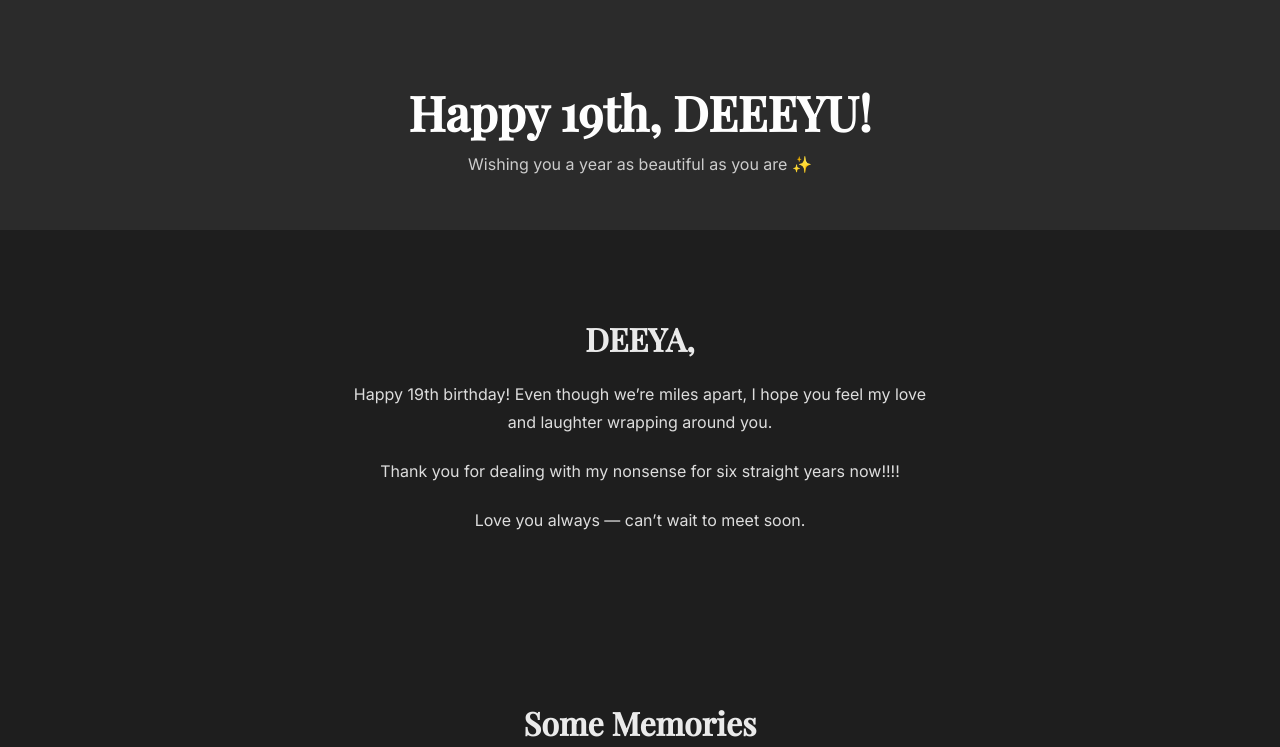
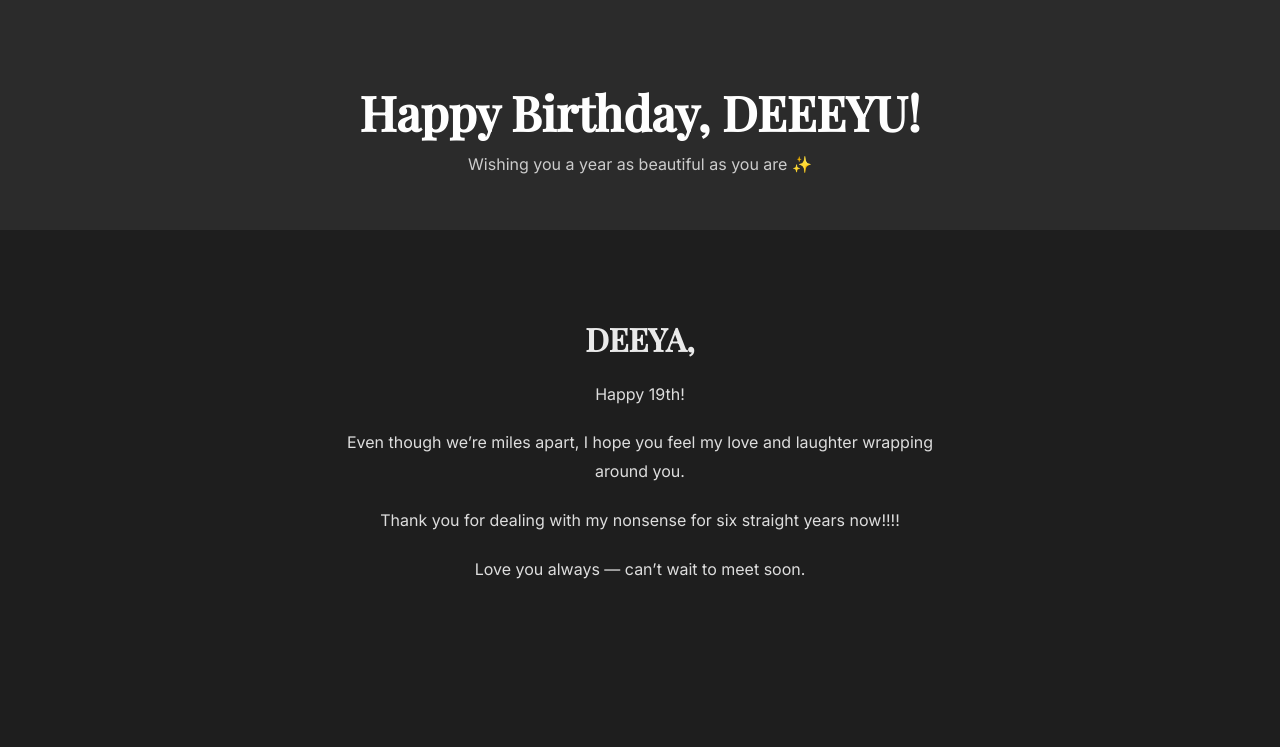
Before and after one commit to ishaan0106/birthdayyy, a plain HTML site: page index.html in a window 1280 px wide. Shown: the top 747 px of the page. Drawn offline with nearby package versions, Linux system fonts and the light colour scheme; a web font is replaced by a local one.

Commit message:
Update index.html

```diff
--- a/index.html
+++ b/index.html
@@ -86,14 +86,15 @@
 </head>
 <body>
   <header>
-    <h1>Happy 19th, DEEEYU! </h1>
+    <h1>Happy Birthday, DEEEYU! </h1>
     <p>Wishing you a year as beautiful as you are ✨</p>
   </header>
 
   <section class="message">
     <h2>DEEYA,</h2>
     <p>
-      Happy 19th birthday!
+      Happy 19th!  </p>
+    <p>
       Even though we’re miles apart, I hope you feel my love and laughter wrapping around you.
     </p>
     <p>
```
